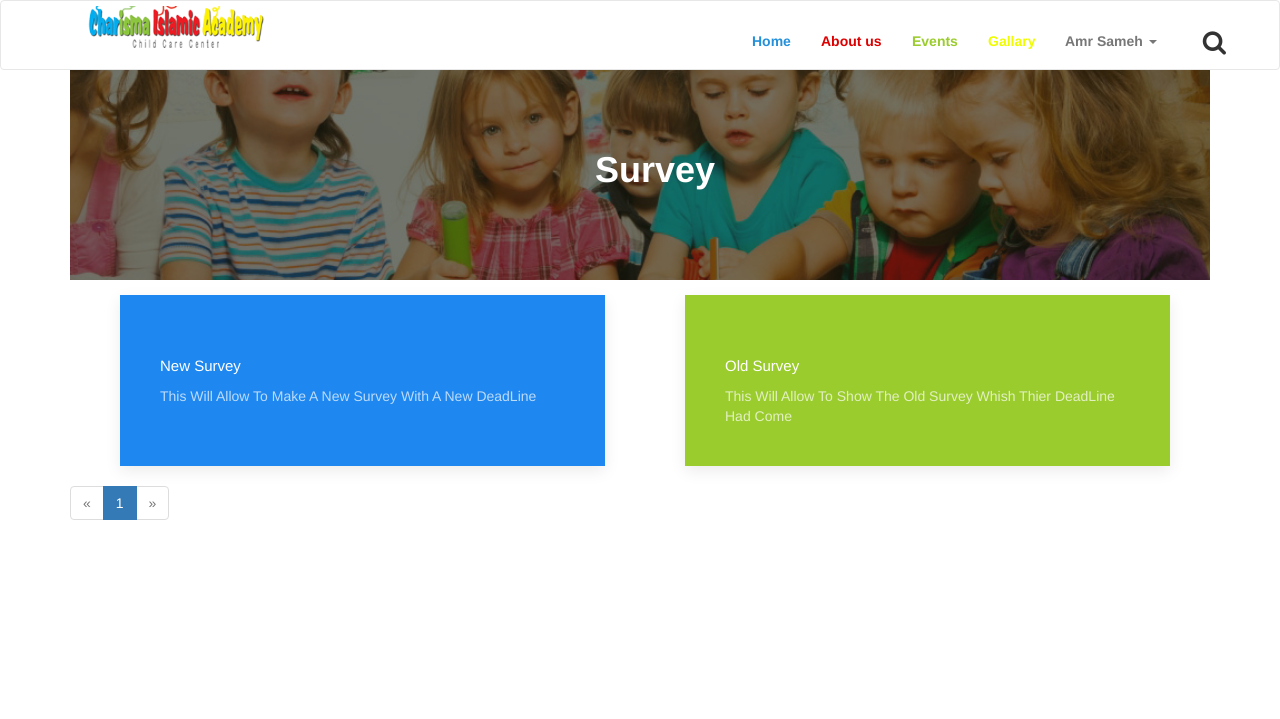
After one commit to Amr-Sameh/Nursery2, a PHP site: page /survey.php in a window 1280 px wide. The commit adds this page. Shown: the top 719 px of the page. Run offline with PHP 8.4, Linux system fonts and the light colour scheme.

Commit message:
survey-design

```diff
--- /dev/null
+++ b/view/css/survey.css
@@ -0,0 +1,50 @@
+.container {
+    padding-right: 15px;
+    padding-left: 15px;
+    margin-right: auto;
+    margin-left: auto;
+}
+.gt_sub_banner_hdg {
+    text-align: center;
+    padding: 80px 0px;
+}
+.gt_sub_banner_bg {
+    background-image: url("../images/sub-banner-bg.jpg");
+    background-size: cover;
+    background-position: center;
+    background-repeat: no-repeat;
+    margin-bottom: 15px;
+}
+.gt_sub_banner_bg:before {
+    content: "";
+    position: absolute;
+    top: 0px;
+    left: 0px;
+    width: 100%;
+    height: 100%;
+    background-color: rgba(24,31,17,0.6);
+}
+.survey-contanier
+{
+	margin-left: 10px;
+}
+.old-survey
+{
+	background-color: #9bcc2e;
+}
+.gt_sub_banner_hdg h3 {
+    font-size: 36px;
+    color: #fff;
+    text-transform: capitalize;
+    font-weight: 600;
+    margin: 0px 0px 10px;
+}
+.default_width {
+    float: left;
+    width: 100%;
+    position: relative;
+}
+.clear
+{
+	clear: both;
+}
--- a/view/static/footer.php
+++ b/view/static/footer.php
@@ -11,7 +11,8 @@
 <script src="js/bootstrap.min.js"></script>
 <script src="js/login.js"></script>
 <script src="js/home.js"></script>
-
+<script src="js/uikit.min.js"></script>
+<script src="js/uikit-icons.min.js"></script>
 <script src="js/nav.js"></script>
 
 </body>
--- a/view/static/header.php
+++ b/view/static/header.php
@@ -13,7 +13,8 @@ $id='s';
 <html>
 <head>
     <meta charset="utf-8">
-
+    <link rel="stylesheet" type="text/css" href="css/uikit-rtl.min.css">
+    <link rel="stylesheet" type="text/css" href="css/uikit.min.css">
     <link rel="stylesheet" href="css/bootstrap.css" >
     <link rel="stylesheet" href="css/bootstrap.css" >
     <link rel="stylesheet" href="css/animate.css" >
--- /dev/null
+++ b/view/survey.php
@@ -0,0 +1,51 @@
+<?php
+include 'static/header.php';
+include 'navbar.php'
+?>
+
+<!DOCTYPE html>
+<html>
+<head>
+	<title>Survey</title>
+	<link rel="stylesheet" type="text/css" href="css/survey.css">
+</head>
+<body>
+<!--Contanier Div-->
+<div class="container">
+	<!--sub-banner Div-->
+   <div class="gt_sub_banner_bg default_width">
+        <div class="container">
+            <div class="gt_sub_banner_hdg  default_width">
+                <h3>Survey</h3>
+            </div>
+        </div>
+    </div>
+    <!--sub-banner Div-->
+
+    <!--Clear Div-->
+    <div class="clear"></div>
+	<!--Clear Div-->
+
+	<!--Survey Div-->
+	<div class="uk-child-width-1-2@s uk-grid-match survey-contanier" uk-grid>
+    <div>
+        <div class="uk-card uk-card-primary  uk-card-body uk-light new-survey">
+            <h3 class="uk-card-title">New Survey</h3>
+            <p>This Will Allow To Make A New Survey With A New DeadLine</p>
+        </div>
+    </div>
+    <div>
+        <div class="uk-card uk-card-primary  uk-card-body uk-light old-survey">
+            <h3 class="uk-card-title">Old Survey</h3>
+            <p>This Will Allow To Show The Old Survey Whish Thier DeadLine Had Come</p>
+        </div>
+    </div>
+    </div>
+    <!--Survey Div-->
+
+</div>
+<!--Contanier Div-->
+</body>
+<?php
+include_once 'paging.php';
+include_once 'static/footer.php';
```
Also changed, not shown: view/images/sub-banner-bg.jpg (added), view/images/surveyBackgroundImage.jpg (added).
